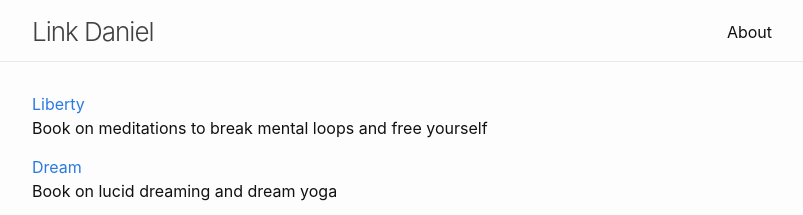
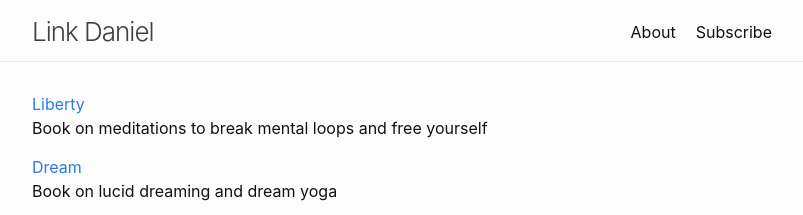
Before and after one commit to link-daniel/link.github.io, a Jekyll site: the page built from index.md, in a window 1280 px wide. Shown: the top 215 px of the page, without its empty margins (238-1041 px from the left). Built offline with Jekyll 4.4.1, drawn with Linux system fonts in a browser that asks for light colours.

Commit message:
Update subscribe.md

```diff
--- a/subscribe.md
+++ b/subscribe.md
@@ -1,4 +1,6 @@
 ---
 layout: forward
 target: https://link.substack.com
+title: Subscribe
+permalink: /subscribe/
 ---
```
